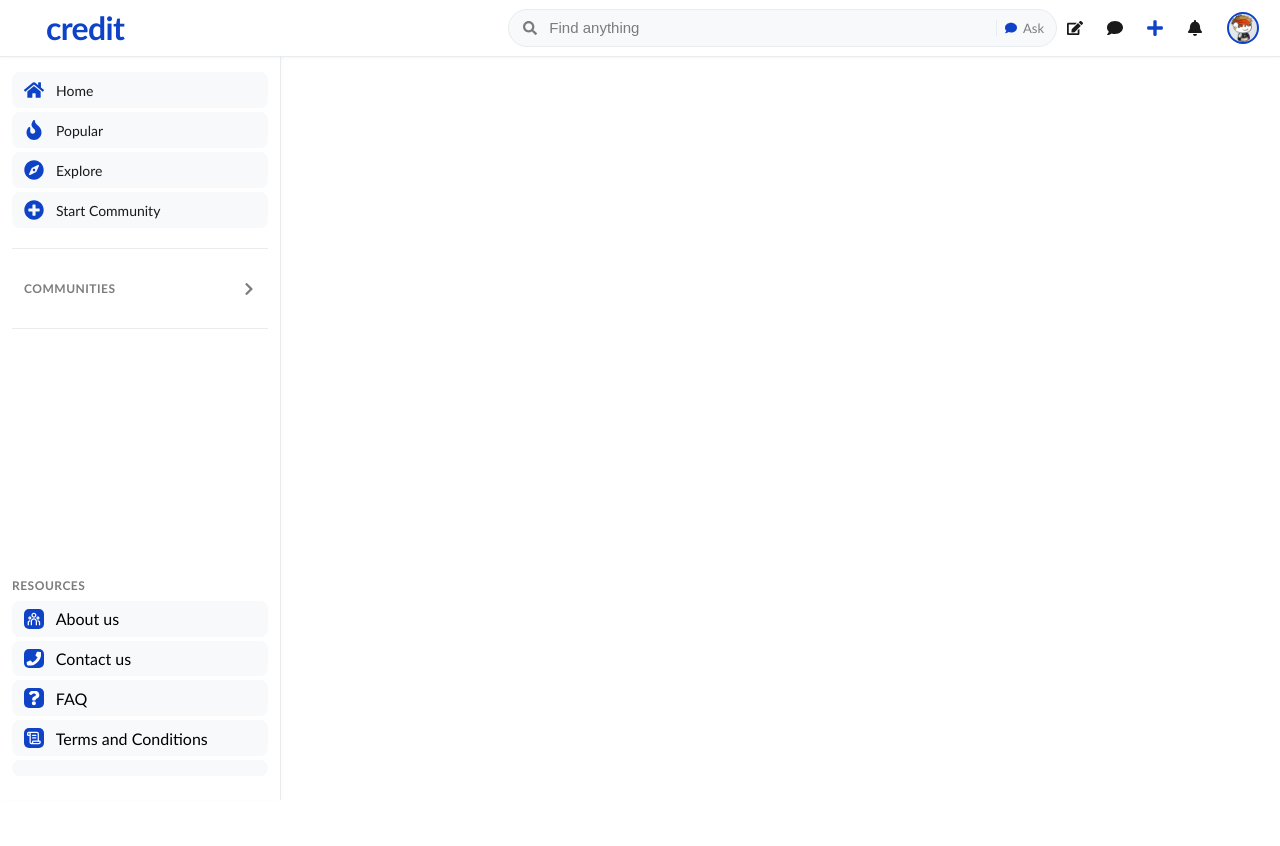
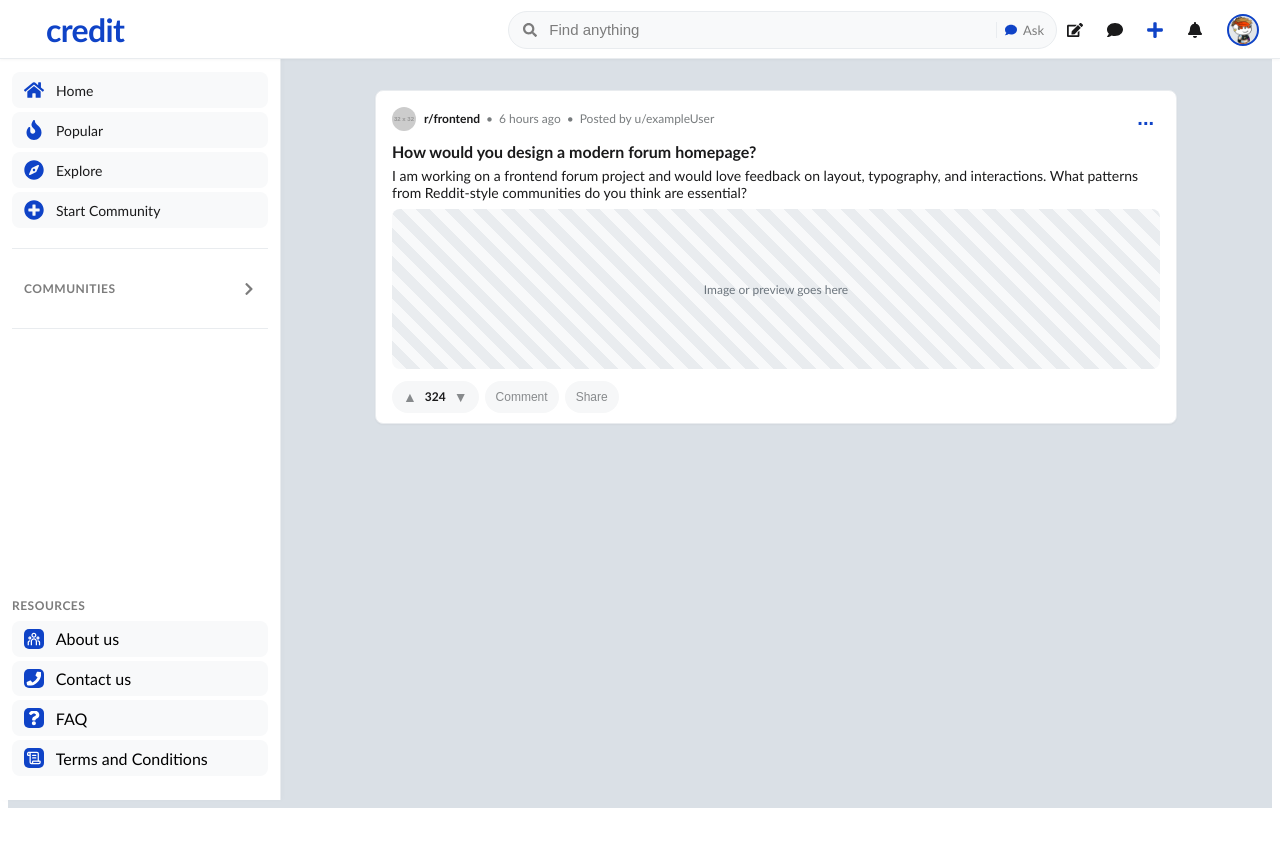
Before and after one commit to danbotan21/react-aspnet-forum-app, a React (Vite) app in the folder Frontend/Forum_Project/: page / in a window 1280 px wide. Shown: the top 846 px of the page. Before the commit the page ends 816 px from the top, so only its background shows below. Built offline with nearby package versions, Linux system fonts and the light colour scheme.

Commit message:
Post & home

```diff
--- a/Frontend/Forum_Project/src/App.jsx
+++ b/Frontend/Forum_Project/src/App.jsx
@@ -1,12 +1,14 @@
 import './Styles/App.css'
 import { Navbar } from './Navbar'
 import { SideBar } from './Sidebar'
+import { Home } from './Home'
 
 function App() {
   return (
     <>
       <Navbar />
       <SideBar />
+        <Home />
       <main className="app-main">
         {/* Conținutul principal al paginii – deocamdată gol */}
       </main>
--- /dev/null
+++ b/Frontend/Forum_Project/src/Home.jsx
@@ -0,0 +1,77 @@
+import { useState } from 'react'
+import './Styles/Home.css'
+
+export const Home = () => {
+  const [isMoreOpen, setIsMoreOpen] = useState(false)
+
+  const handleToggleMore = () => {
+    setIsMoreOpen((prev) => !prev)
+  }
+
+  return (
+    <div className='home'>
+      <div className='post'>
+        <div className='post-main'>
+          <div className='post-header'>
+            <img
+              src='https://via.placeholder.com/32'
+              alt='Community Avatar'
+              className='avatar'
+            />
+            <div className='post-meta'>
+              <span className='community-name'>r/frontend</span>
+              <span className='meta-separator'>•</span>
+              <span className='time-posted'>6 hours ago</span>
+              <span className='meta-separator'>•</span>
+              <span className='author'>Posted by u/exampleUser</span>
+            </div>
+            <div className='post-header-actions'>
+              <button className='more-button' onClick={handleToggleMore}>
+                ...
+              </button>
+              {isMoreOpen && (
+                <div className='more-menu'>
+                  <button className='more-menu-item'>Save</button>
+                  <button className='more-menu-item more-menu-danger'>
+                    Report
+                  </button>
+                </div>
+              )}
+            </div>
+          </div>
+
+          <div className='post-body'>
+            <h3 className='post-title'>
+              How would you design a modern forum homepage?
+            </h3>
+            <p className='post-text'>
+              I am working on a frontend forum project and would love feedback
+              on layout, typography, and interactions. What patterns from
+              Reddit-style communities do you think are essential?
+            </p>
+
+            <div className='post-media'>
+              <div className='media-placeholder'>Image or preview goes here</div>
+            </div>
+          </div>
+
+          <div className='post-footer'>
+            <div className='action-chip vote-chip'>
+              <button className='vote-button upvote'>▲</button>
+              <span className='vote-count'>324</span>
+              <button className='vote-button downvote'>▼</button>
+            </div>
+
+            <button className='action-chip'>
+              Comment
+            </button>
+
+            <button className='action-chip'>
+              Share
+            </button>
+          </div>
+        </div>
+      </div>
+    </div>
+  )
+}
--- a/Frontend/Forum_Project/src/Sidebar.jsx
+++ b/Frontend/Forum_Project/src/Sidebar.jsx
@@ -101,7 +101,6 @@
               Terms and Conditions
             </p>
 
-            <p></p>
           </div>
         </div>
       </div>
--- /dev/null
+++ b/Frontend/Forum_Project/src/Styles/Home.css
@@ -0,0 +1,234 @@
+ .home {
+    padding-top: 82px;
+    padding-left: 296px;
+    padding-right: 24px;
+    padding-bottom: 24px;
+    background-color: #dae0e6;
+    min-height: 100vh;
+    box-sizing: border-box;
+    font-family: 'Gill Sans', 'Gill Sans MT', Calibri, 'Trebuchet MS', sans-serif;
+}
+
+.post {
+    width: 800px;
+    max-width: 100%;
+    background-color: #fff;
+    border: 1px solid #e9ecef;
+    border-radius: 8px;
+    margin-bottom: 16px;
+    box-shadow: 0 1px 2px rgba(0, 0, 0, 0.04);
+    overflow: hidden;
+    margin: 0 auto;
+}
+
+.post-main {
+    padding: 12px 16px 8px 16px;
+}
+
+.post-header {
+    display: flex;
+    align-items: center;
+    gap: 8px;
+    margin-bottom: 8px;
+    font-size: 12px;
+    color: #787c7e;
+}
+
+.avatar {
+    width: 24px;
+    height: 24px;
+    border-radius: 50%;
+}
+
+.post-meta {
+    display: flex;
+    align-items: center;
+    gap: 4px;
+    flex-wrap: wrap;
+}
+
+.post-header-actions {
+    margin-left: auto;
+    display: flex;
+    align-items: center;
+    position: relative;
+}
+
+.community-name {
+    font-weight: 600;
+    color: #1a1a1b;
+}
+
+.author {
+    color: #787c7e;
+}
+
+.meta-separator {
+    margin: 0 2px;
+}
+
+.more-button {
+    font-size: 20px;
+    font-weight: 600;
+    border: none;
+    background: none;
+    cursor: pointer;
+    color: #0F43C7;
+    padding: 4px 6px;
+    border-radius: 4px;
+}
+
+.more-button:hover {
+    background-color: #f6f7f8;
+}
+
+.more-menu {
+    position: absolute;
+    right: 0;
+    top: 100%;
+    margin-top: 4px;
+    background-color: #fff;
+    border: 1px solid #e9ecef;
+    border-radius: 8px;
+    box-shadow: 0 4px 8px rgba(0, 0, 0, 0.08);
+    min-width: 140px;
+    z-index: 10;
+    padding: 4px 0;
+}
+
+.more-menu-item {
+    width: 90%;
+    padding: 6px 12px;
+    border: none;
+    background: none;
+    text-align: left;
+    font-size: 13px;
+    color: #1a1a1b;
+    cursor: pointer;
+    /* round the corners */
+    border-radius: 8px;
+    margin-left: 6px;
+    /* keep the text on the left but center the border*/
+    text-align: left;
+    display: flex;
+    justify-content: left;
+    align-items: center;
+}
+
+.more-menu-item:hover {
+    background-color: #f6f7f8;
+}
+
+.more-menu-danger {
+    color: #d93025;
+}
+
+.post-body {
+    margin-bottom: 8px;
+}
+
+.post-title {
+    font-size: 16px;
+    font-weight: 600;
+    margin: 0 0 6px 0;
+    color: #1a1a1b;
+}
+
+.post-text {
+    font-size: 14px;
+    color: #1a1a1b;
+    margin: 0 0 8px 0;
+}
+
+.post-media {
+    margin-bottom: 4px;
+}
+
+.media-placeholder {
+    height: 160px;
+    border-radius: 8px;
+    background: repeating-linear-gradient(
+        45deg,
+        #f8f9fa,
+        #f8f9fa 10px,
+        #e9ecef 10px,
+        #e9ecef 20px
+    );
+    display: flex;
+    align-items: center;
+    justify-content: center;
+    font-size: 12px;
+    color: #6c757d;
+}
+
+.post-footer {
+    display: flex;
+    align-items: center;
+    gap: 6px;
+    font-size: 12px;
+    color: #878a8c;
+    padding-top: 4px;
+    padding-bottom: 2px;
+}
+
+.action-chip {
+    height: 32px;
+    min-height: 32px;
+    border: 1px solid transparent;
+    background-color: #f6f7f8;
+    cursor: pointer;
+    padding: 4px 10px;
+    border-radius: 999px;
+    display: inline-flex;
+    align-items: center;
+    gap: 6px;
+    color: #878a8c;
+    font-size: 12px;
+    box-sizing: border-box;
+}
+
+.action-chip:hover {
+    background-color: #edeff1;
+    border-color: #e9ecef;
+}
+
+.vote-chip {
+    padding-left: 8px;
+    padding-right: 8px;
+}
+
+.vote-button {
+    border: none;
+    background: none;
+    cursor: pointer;
+    font-size: 14px;
+    line-height: 1;
+    padding: 0 2px;
+    color: #878a8c;
+    display: inline-flex;
+    align-items: center;
+}
+
+.vote-button.upvote.active,
+.vote-button.upvote:hover {
+    color: #7193ff;
+}
+
+.vote-button.downvote.active,
+.vote-button.downvote:hover {
+    color: #ff4500;
+}
+
+.vote-count {
+    font-size: 12px;
+    font-weight: 600;
+    color: #1a1a1b;
+    line-height: 1;
+}
+
+@media (max-width: 900px) {
+    .home {
+        padding-left: 16px;
+        padding-right: 16px;
+    }
+}
--- a/Frontend/Forum_Project/src/Styles/Navbar.css
+++ b/Frontend/Forum_Project/src/Styles/Navbar.css
@@ -2,6 +2,8 @@
 
 .navbar {
   position: fixed;
+  padding-top: 10px;
+  top: 0;
   left: 0;
   right: 0;
   height: var(--navbar-height, 48px);
@@ -30,8 +32,8 @@
   padding-right: 460px;
 }
 
-.navbar-search {
-}
+/* .navbar-search {
+} */
 
 .navbar-right {
   display: flex;
```
